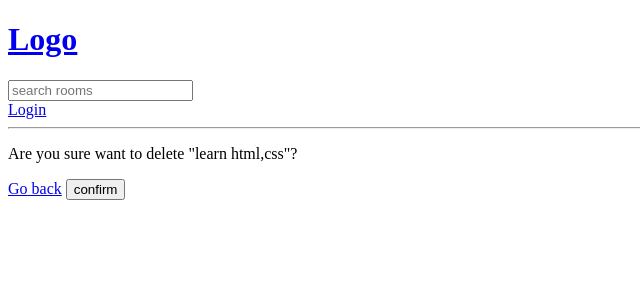
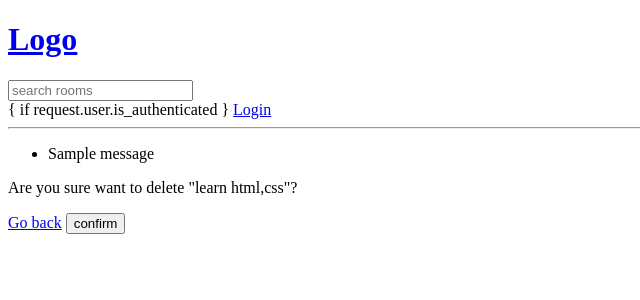
Before and after one commit to musthak2001/django_study_room, a Django app: page /delete-room/5/ in a window 1280 px wide. Shown: the top 300 px of the page, without its empty margins (0-640 px from the left). Run offline with Django 5.2, Linux system fonts and the light colour scheme; data comes from the database, SQL or seed files in the repository; one stand-in notice (Sample message) is shown.

Commit message:
flash messages part is done

```diff
--- a/study_room/base/templates/main.html
+++ b/study_room/base/templates/main.html
@@ -8,6 +8,14 @@
     <body>
 
         {% include 'navbar.html' %}
+        {% if messages %}
+        <ul class="messages">
+            {% for message in messages %}
+            <li>{{ message }}</li>
+
+            {% endfor %}
+        </ul>
+        {% endif %}
 
         {% block content %}
         {% endblock %}
--- a/study_room/base/views.py
+++ b/study_room/base/views.py
@@ -4,7 +4,7 @@ from django.shortcuts import render,redirect
 from .models import Room,Topic
 from .forms import RoomForm
 from django.contrib.auth.models import User
-
+from django.contrib.auth import authenticate,login,logout
 from django.db.models import Q
 # Create your views here.
 
@@ -69,15 +69,26 @@ def deleteRoom(request,pk):
         return redirect('home')
     return render(request,'base/delete.html',{'obj':room})
 
+from django.contrib import messages
+from django.contrib.auth.models import User
+from django.shortcuts import render
+
 def loginPage(request):
-
     if request.method == 'POST':
-        email = request.POST.get('username')
+        username = request.POST.get('username')
         password = request.POST.get('password')
 
         try:
-            user=User.objects.get(username=username)
-        except:
-            messages.error(request, 'User does not exists')
+            user = User.objects.get(username=username)
+        except User.DoesNotExist:
+            messages.error(request, 'User does not exist')
+
+        user =authenticate(request,username=username,password=password)
+        if user is not None:
+            login(request,user)
+            return redirect('home')
+        else:
+            messages.error(request, "username OR password does not exist !")
+
     context = {}
-    return render(request,'base/login_register.html',context)
+    return render(request, 'base/login_register.html', context)
--- a/study_room/templates/navbar.html
+++ b/study_room/templates/navbar.html
@@ -8,5 +8,7 @@
 
 </form>
 
+{ if request.user.is_authenticated }
+
 <a href="{%  url 'login' %}">Login</a>
 <hr>
```
Lines whose indentation alone changed are shown as unchanged.
